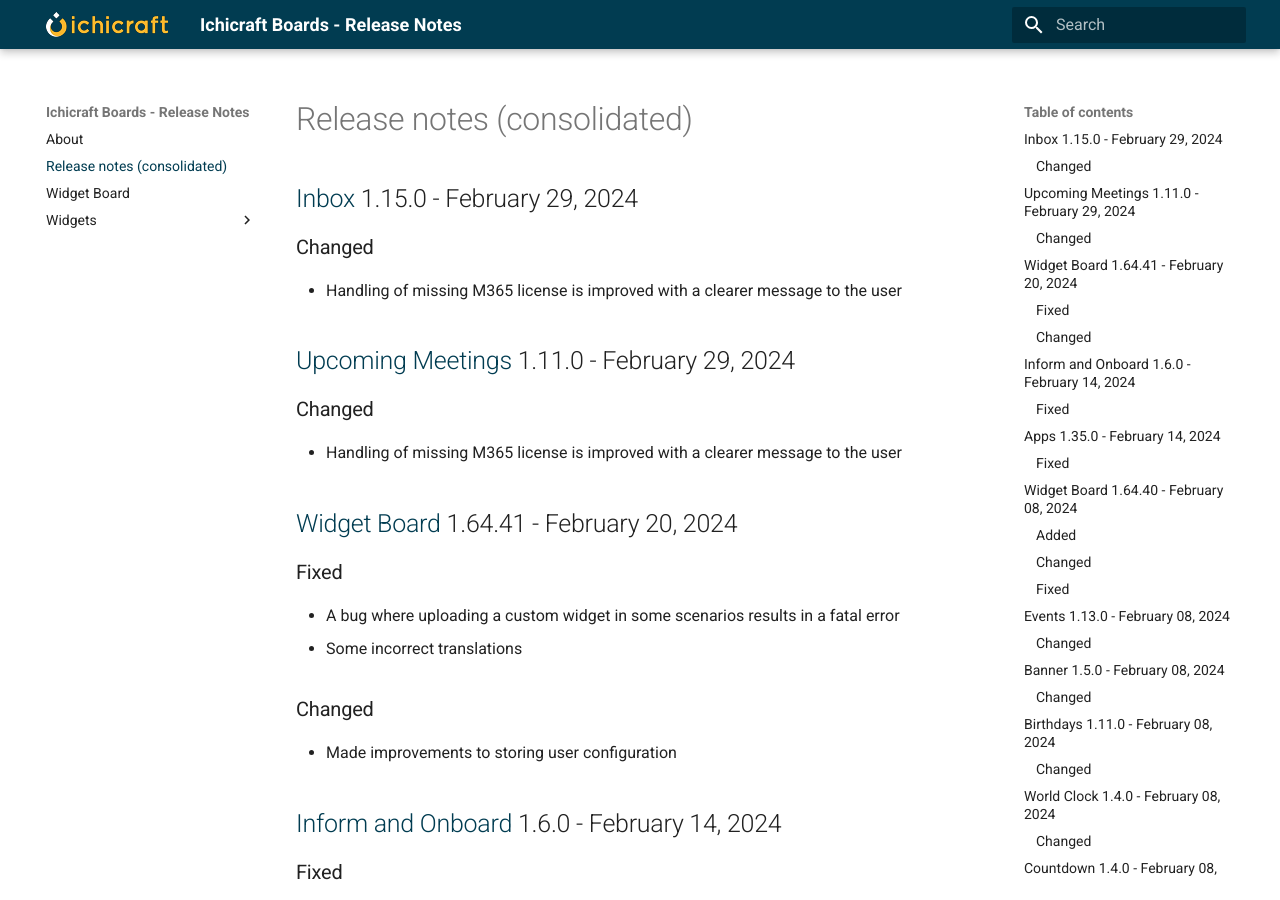
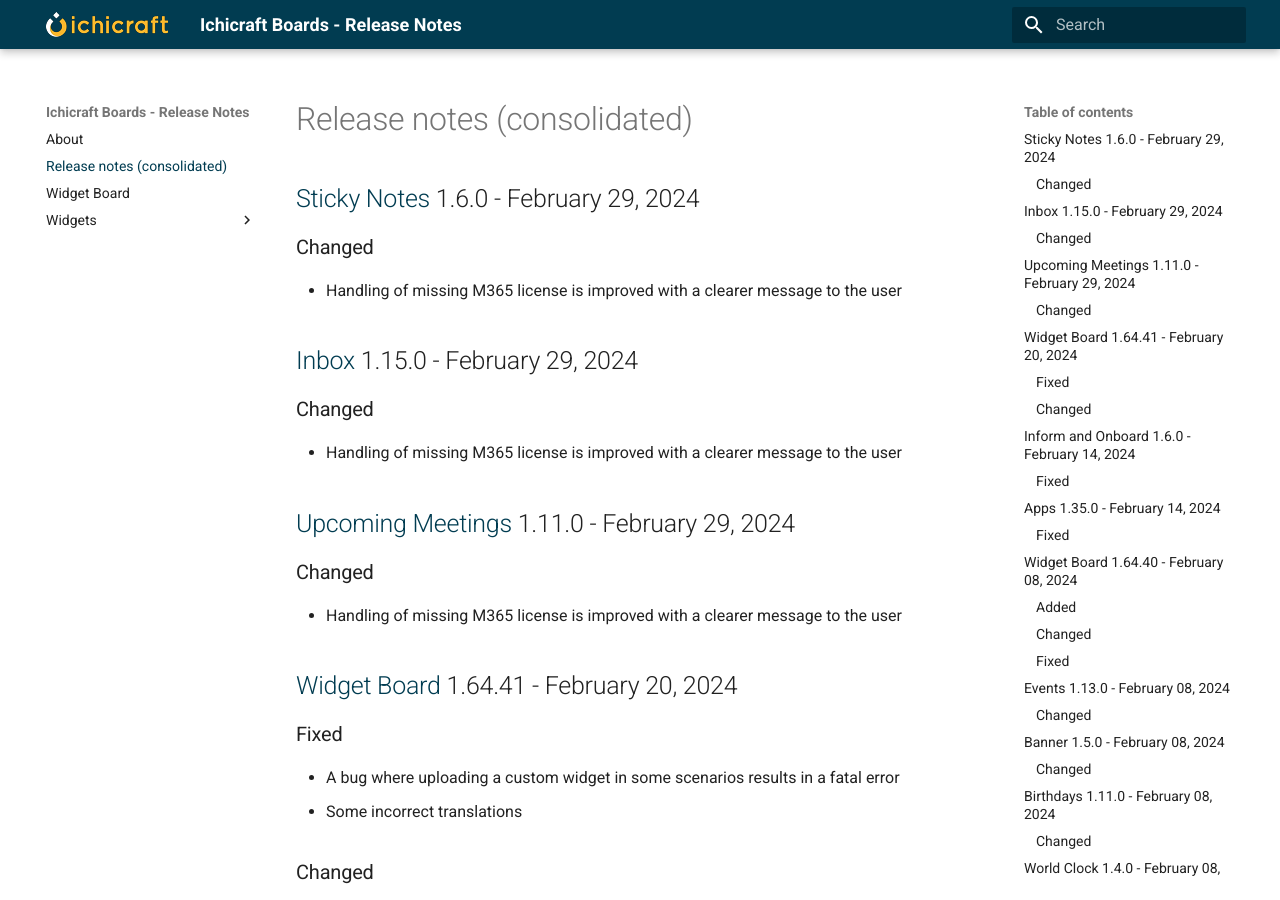
Before and after one commit to ichicraft/widgets-docs, an MkDocs documentation site: the page built from docs/Release-notes-(consolidated).md, in a window 1280 px wide and 900 px high. Built offline with MkDocs 1.6.1 and Material for MkDocs 9.7.7, drawn with Linux system fonts in a browser that asks for light colours.

Commit message:
Release notes updated by BuildService

```diff
--- a/docs/Release-notes-(consolidated).md
+++ b/docs/Release-notes-(consolidated).md
@@ -1,3 +1,8 @@
+## [Sticky Notes](./Widgets/Sticky Notes.md) 1.6.0 - February 29, 2024
+
+### Changed
+- Handling of missing M365 license is improved with a clearer message to the user
+
 ## [Inbox](./Widgets/Inbox.md) 1.15.0 - February 29, 2024
 
 ### Changed
```
Also changed, not shown: docs/Widgets/Sticky Notes.md (+5 -0 lines).
